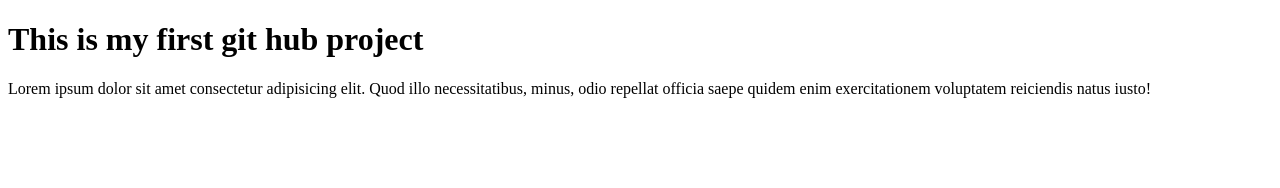
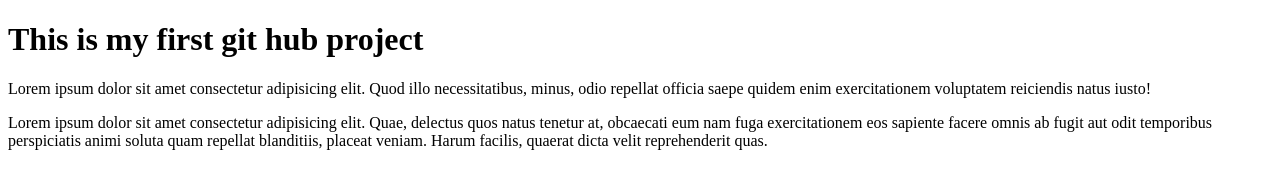
Before and after one commit to Ashik3201/my-first-website, a plain HTML site: page index.html in a window 1280 px wide. Drawn offline with Linux system fonts and the light colour scheme.

Commit message:
add another p

```diff
--- a/index.html
+++ b/index.html
@@ -9,5 +9,7 @@
 <body>
     <h1>This is my first git hub project</h1>
     <p>Lorem ipsum dolor sit amet consectetur adipisicing elit. Quod illo necessitatibus, minus, odio repellat officia saepe quidem enim exercitationem voluptatem reiciendis natus iusto!</p>
+
+    <p>Lorem ipsum dolor sit amet consectetur adipisicing elit. Quae, delectus quos natus tenetur at, obcaecati eum nam fuga exercitationem eos sapiente facere omnis ab fugit aut odit temporibus perspiciatis animi soluta quam repellat blanditiis, placeat veniam. Harum facilis, quaerat dicta velit reprehenderit quas.</p>
 </body>
 </html>
```
